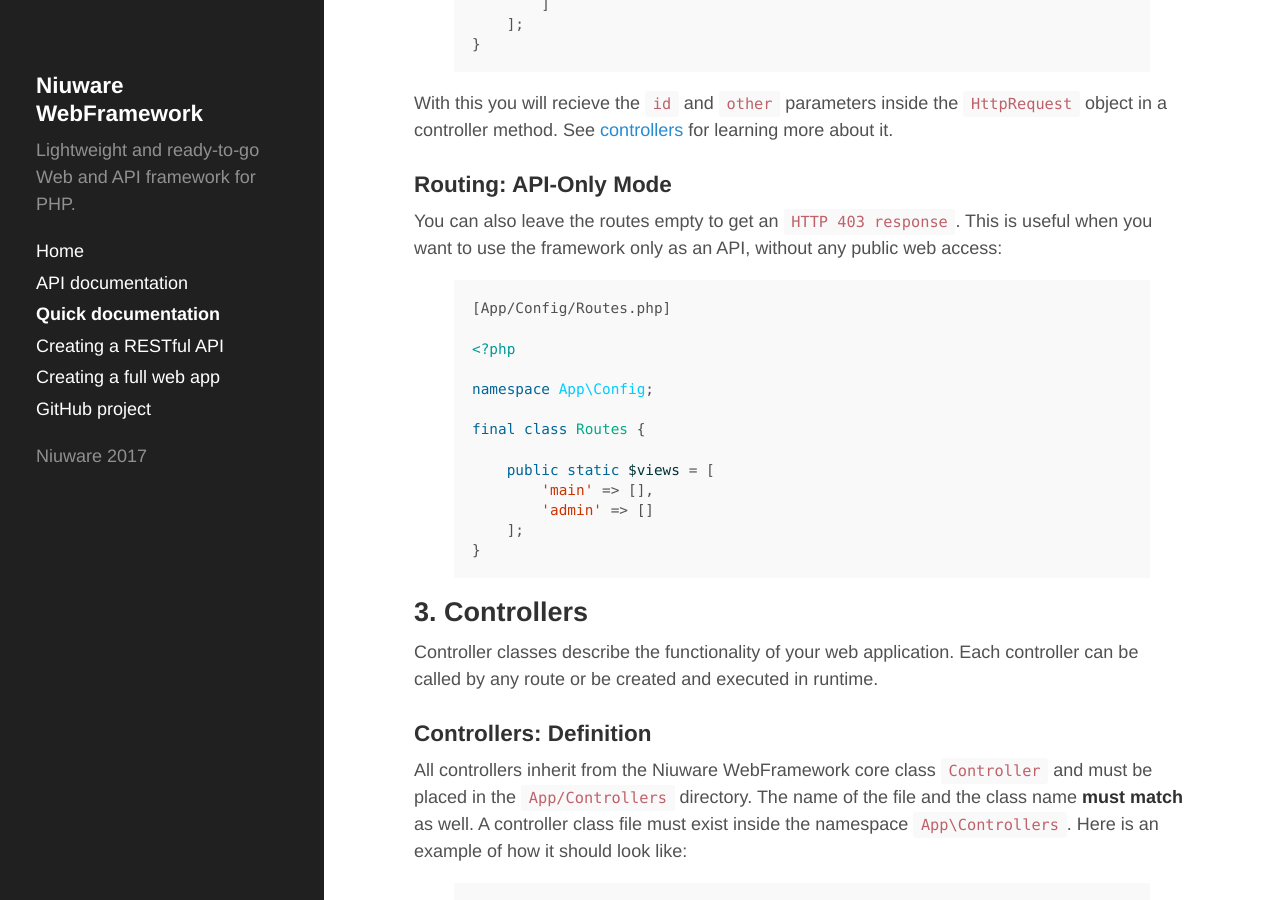
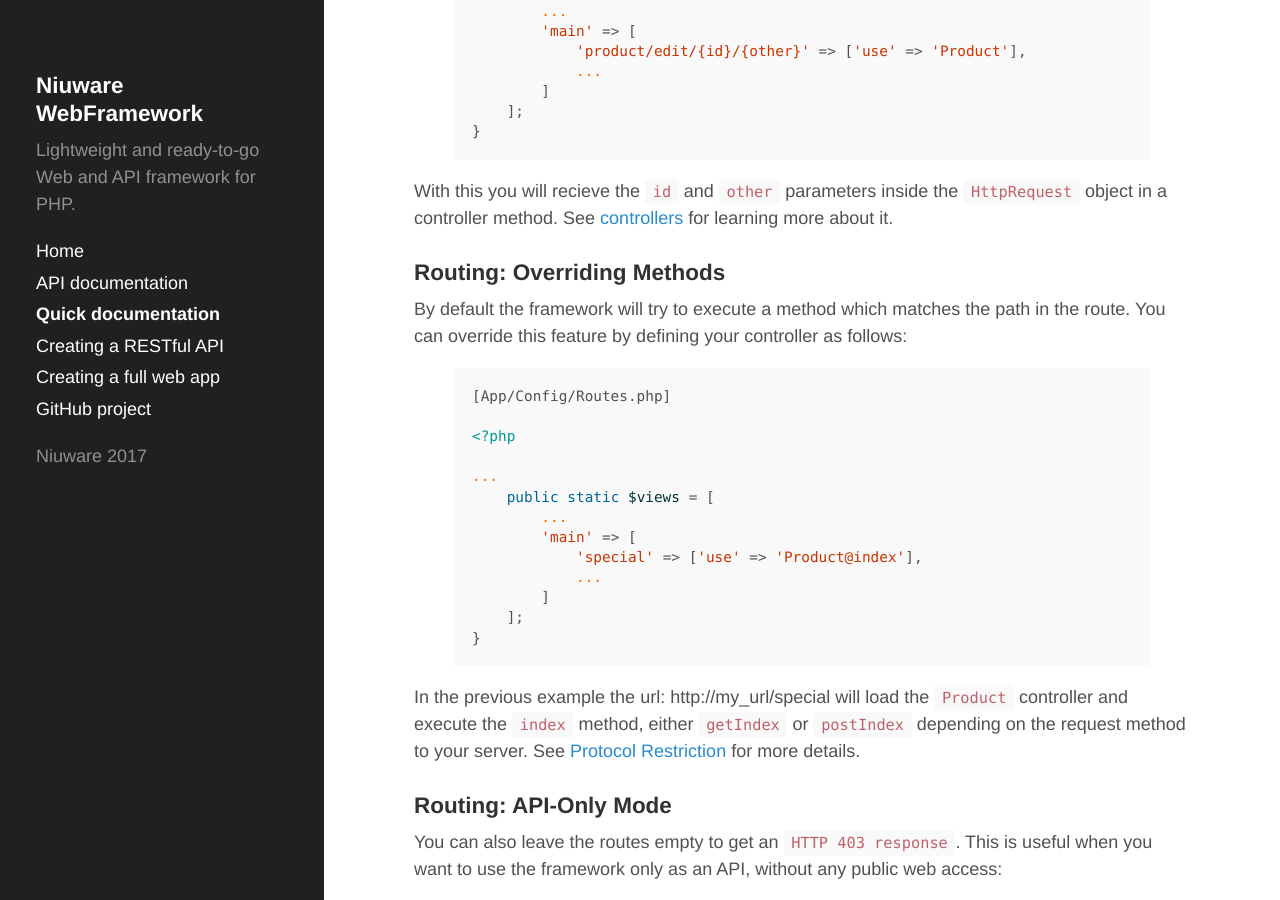
Before and after one commit to niuware/niuware.github.io, a Jekyll site: the page built from quick-docs.md, in a window 1280 px wide and 900 px high, scrolled down 6724 px. Built offline with Jekyll 4.4.1, drawn with Linux system fonts in a browser that asks for light colours; some of the changed text lies outside the part shown.

Commit message:
Updated with 'Routing' overriding methods

```diff
--- a/quick-docs.md
+++ b/quick-docs.md
@@ -12,7 +12,8 @@ This is a quick documentation on how to use all of the available features in Niu
   2.2 <a href="#routing-admin">Application Admin Space</a>
   2.3 <a href="#routing-spaces">Application Spaces</a>
   2.4 <a href="#routing-map">Mapped Variables</a>
-  2.5 <a href="#routing-api">API-Only Mode</a>
+  2.5 <a href="#routing-override">Overriding Methods</a>
+  2.6 <a href="#routing-api">API-Only Mode</a>
 3. <a href="#controllers">Controllers</a>
   3.1 <a href="#controllers-define">Definition</a>
   3.2 <a href="#controllers-access">Calls</a>
@@ -240,6 +241,9 @@ final class Routes {
 
             // Mapped variables
             'category/{name}' => ['use' => 'Category'],
+
+            // Overriding methods
+            'login' => ['use' => 'Login@logout']
             ...
         ],
         ...
@@ -353,6 +357,30 @@ You can map it in the `Routes.php` file as:
 {% endhighlight %}
 
 With this you will recieve the `id` and `other` parameters inside the `HttpRequest` object in a controller method. See <a href="#controllers">controllers</a> for learning more about it.
+
+<a name="routing-override"></a>
+### Routing: Overriding Methods
+
+By default the framework will try to execute a method which matches the path in the route. You can override this feature by defining your controller as follows:
+
+{% highlight php %}
+[App/Config/Routes.php]
+
+<?php
+
+...
+    public static $views = [
+        ...
+        'main' => [
+            'special' => ['use' => 'Product@index'],
+            ...
+        ]
+    ];
+}
+
+{% endhighlight %}
+
+In the previous example the url: http://my_url/special will load the `Product` controller and execute the `index` method, either `getIndex` or `postIndex` depending on the request method to your server. See <a href="#controllers-protocol">Protocol Restriction</a> for more details.
 
 <a name="routing-api"></a>
 ### Routing: API-Only Mode
```
